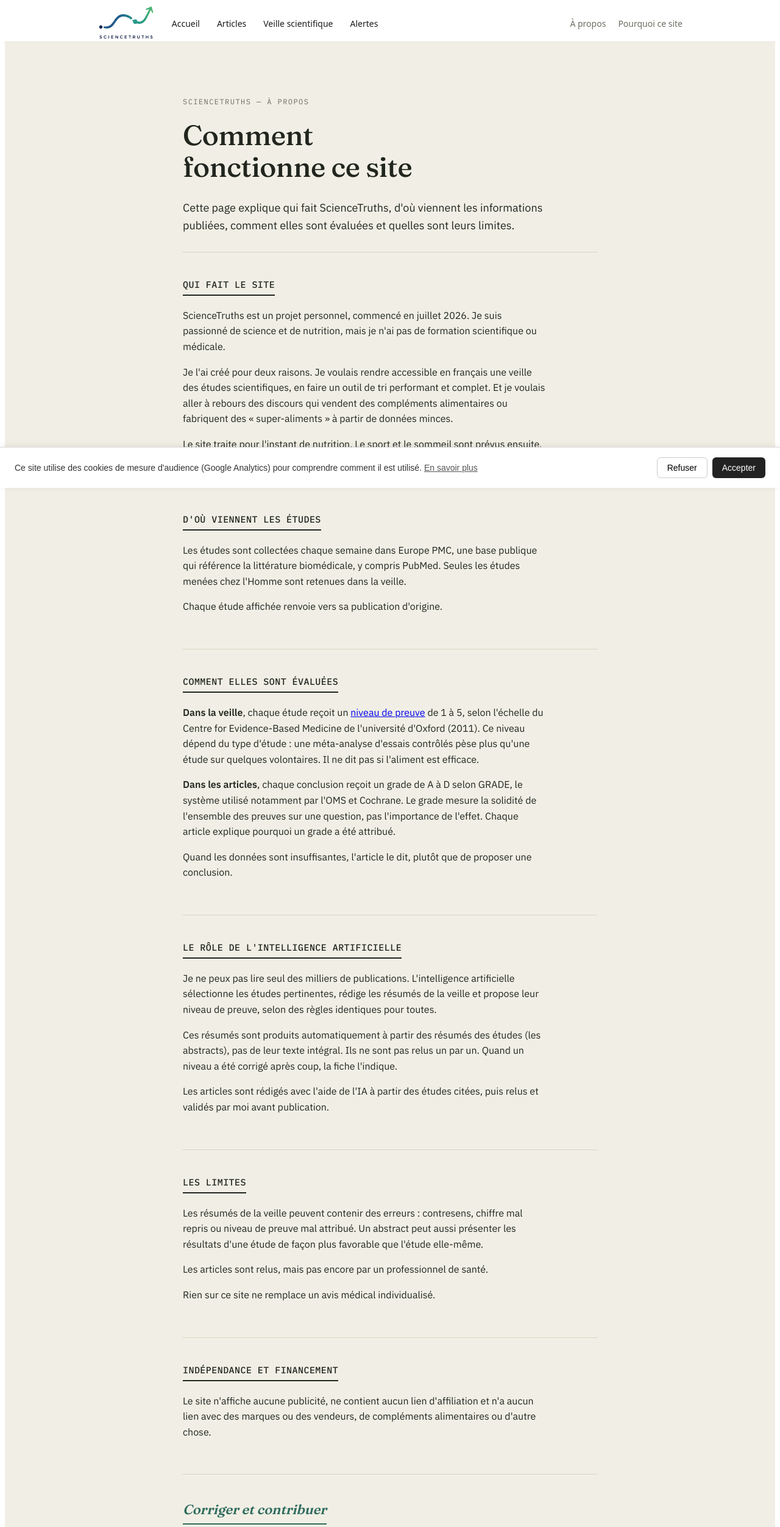
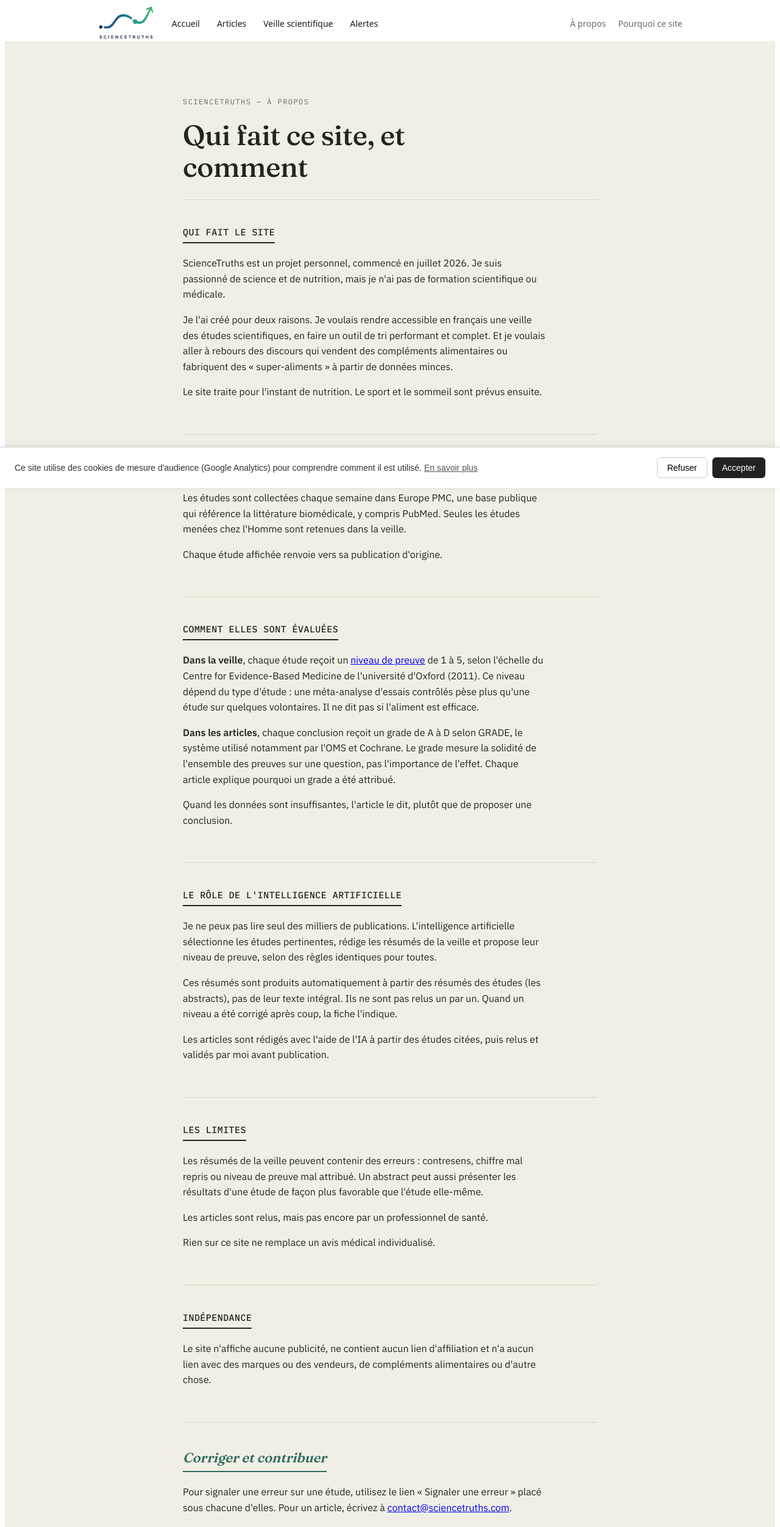
Before and after one commit to bruno13198/santeetlongevite, a Next.js app: page /a-propos in a window 1280 px wide. Shown: the top 2504 px of the page at 61% size. Built offline with nearby package versions, Linux system fonts and the light colour scheme; no server answers.

Commit message:
Enhance APropos page with metadata and content updates
Added metadata for the page including title, description, and canonical URL. Updated headings and sections for clarity and consistency.

```diff
--- a/app/a-propos/page.js
+++ b/app/a-propos/page.js
@@ -22,18 +22,20 @@ const plexMono = IBM_Plex_Mono({
   variable: '--font-mono',
 });
 
+export const metadata = {
+  title: 'À propos — ScienceTruths',
+  description:
+    "Qui fait ScienceTruths, d'où viennent les études, comment elles sont évaluées, le rôle de l'intelligence artificielle, les limites du site et son indépendance.",
+  alternates: { canonical: 'https://sciencetruths.com/a-propos' },
+};
+
 export default function APropos() {
   return (
     <main className={`${fraunces.variable} ${plexSans.variable} ${plexMono.variable} ${styles.page}`}>
       <div className={styles.wrap}>
 
         <p className={styles.eyebrow}>ScienceTruths — À propos</p>
-        <h1 className={styles.h1}>Comment fonctionne ce site</h1>
-
-        <p className={styles.lede}>
-          Cette page explique qui fait ScienceTruths, d'où viennent les informations publiées,
-          comment elles sont évaluées et quelles sont leurs limites.
-        </p>
+        <h1 className={styles.h1}>Qui fait ce site, et comment</h1>
 
         {/* --- Qui fait le site --- */}
         <section className={styles.section}>
@@ -45,9 +47,9 @@ export default function APropos() {
           </p>
           <p className={styles.body}>
             Je l'ai créé pour deux raisons. Je voulais rendre accessible en français une veille
-            des études scientifiques, en faire un outil de tri performant et complet. Et je voulais aller à rebours des discours qui vendent des
-            compléments alimentaires ou fabriquent des « super-aliments » à partir de données
-            minces.
+            des études scientifiques, en faire un outil de tri performant et complet. Et je voulais
+            aller à rebours des discours qui vendent des compléments alimentaires ou fabriquent des
+            « super-aliments » à partir de données minces.
           </p>
           <p className={styles.body}>
             Le site traite pour l'instant de nutrition. Le sport et le sommeil sont prévus ensuite.
@@ -124,15 +126,12 @@ export default function APropos() {
           </p>
         </section>
 
-        {/* --- Indépendance et financement --- */}
+        {/* --- Indépendance --- */}
         <section className={styles.section}>
-          <p className={styles.tag} data-tone="mono">Indépendance et financement</p>
+          <p className={styles.tag} data-tone="mono">Indépendance</p>
           <p className={styles.body}>
             Le site n'affiche aucune publicité, ne contient aucun lien d'affiliation et n'a aucun
             lien avec des marques ou des vendeurs, de compléments alimentaires ou d'autre chose.
-          </p>
-          <p className={styles.body}>
-
           </p>
         </section>
 
```
